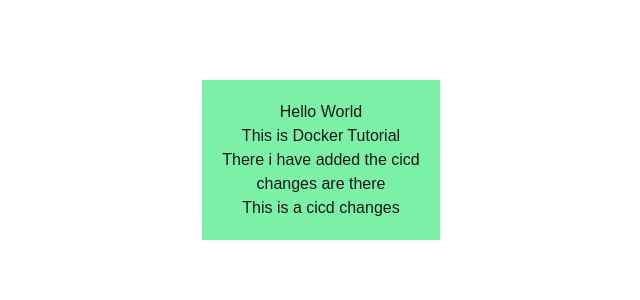
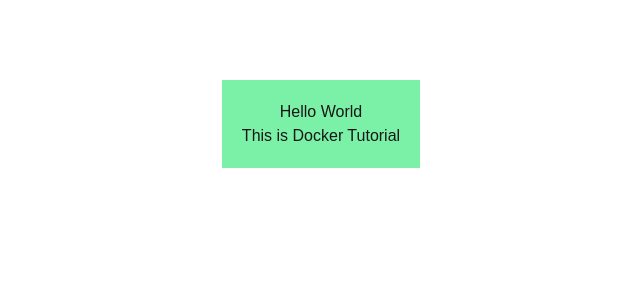
Before and after one commit to botlabBiplav/DockerExample, a Next.js app: page / in a window 1280 px wide. Shown: the top 300 px of the page, without its empty margins (319-959 px from the left). Built offline with nearby package versions, Linux system fonts and the light colour scheme.

Commit message:
test ui added

```diff
--- a/src/app/page.js
+++ b/src/app/page.js
@@ -5,12 +5,8 @@
     <div className="flex justify-center items-center mt-20">
       <div className=" bg-green-300 p-5 text-center" id="document-content">
         <h4>Hello World</h4>
-      <h1>This is Docker Tutorial </h1>
-      <h2>There i have added the cicd</h2>
-      <h4>changes are there </h4>
-      <h5>This is a cicd changes </h5>
+        <h1>This is Docker Tutorial </h1>
       </div>
-
     </div>
   );
 }
```
